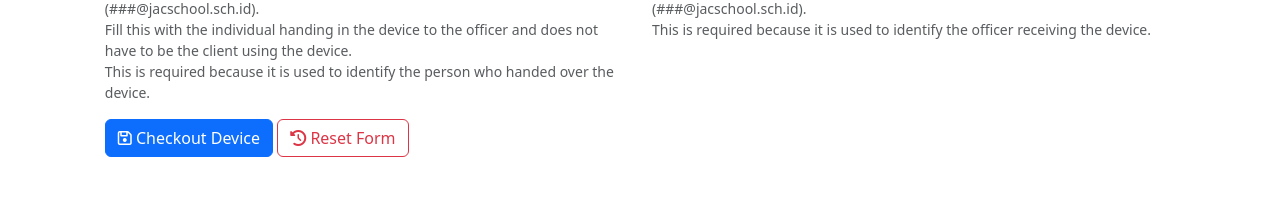
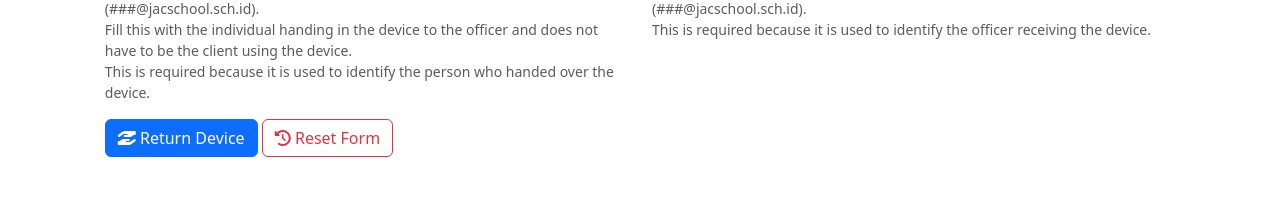
Before and after one commit to ravendinata/JACITA-Kanri, a Flask app: template templates/return_device.html in a window 1280 px wide. Shown: the part 617-822 px from the top of the page. Run offline with Flask 3, Linux system fonts and the light colour scheme; the template is opened without the code that fills it, so the values that code supplies are empty; parts of the project's set-up code (start-up, migrations or seed data) failed here and were passed over; some libraries are stand-ins or nearby versions.

Commit message:
Fixed wrong icon and label
The button should show the return icon and labelled as "Return Device" but it was using the save icon and the "Checkout Device" label instead.

```diff
--- a/templates/return_device.html
+++ b/templates/return_device.html
@@ -71,7 +71,7 @@
                 </div>
             </div>
         </div>
-        <button type="submit" class="btn btn-primary" formaction="/api/provisioning/device/return"><i class="fa-regular fa-floppy-disk"></i> Checkout Device</button>
+        <button type="submit" class="btn btn-primary" formaction="/api/provisioning/device/return"><i class="fa-solid fa-hand-holding-hand"></i> Return Device</button>
         <button type="button" class="btn btn-outline-danger" onclick="reset_form()"><i class="fa-solid fa-clock-rotate-left"></i> Reset Form</button>
     </form>
     <div class="modal fade" id="resetModal" tabindex="-1" aria-labelledby="resetModalLabel" aria-hidden="true">
```
